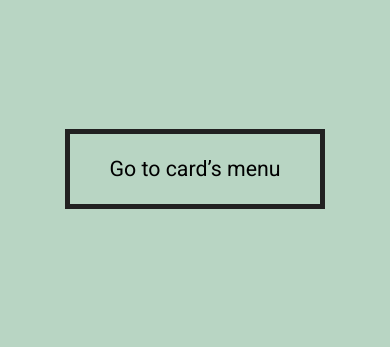
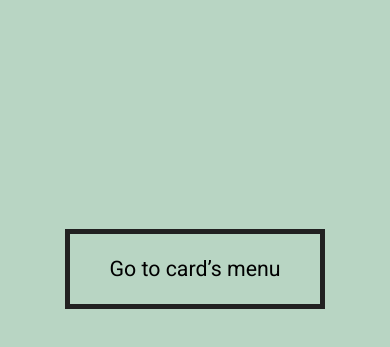
Before and after one commit to isaroxo/ADU-IndividualAssignment, a plain HTML site: page index.html in a window 390 px wide. Shown: the part 485-832 px from the top of the page. Drawn offline with nearby package versions, Linux system fonts and the light colour scheme.

Commit message:
Remoção da alteração anterior

```diff
--- a/homepage.css
+++ b/homepage.css
@@ -186,7 +186,6 @@ body{
         font-size: 16pt;
         /*height: 70px;*/
         padding: 0 40px;
-        bottom: 150px;
     }
     .tituloinstrucoes {
         font-size: 16pt;
```
